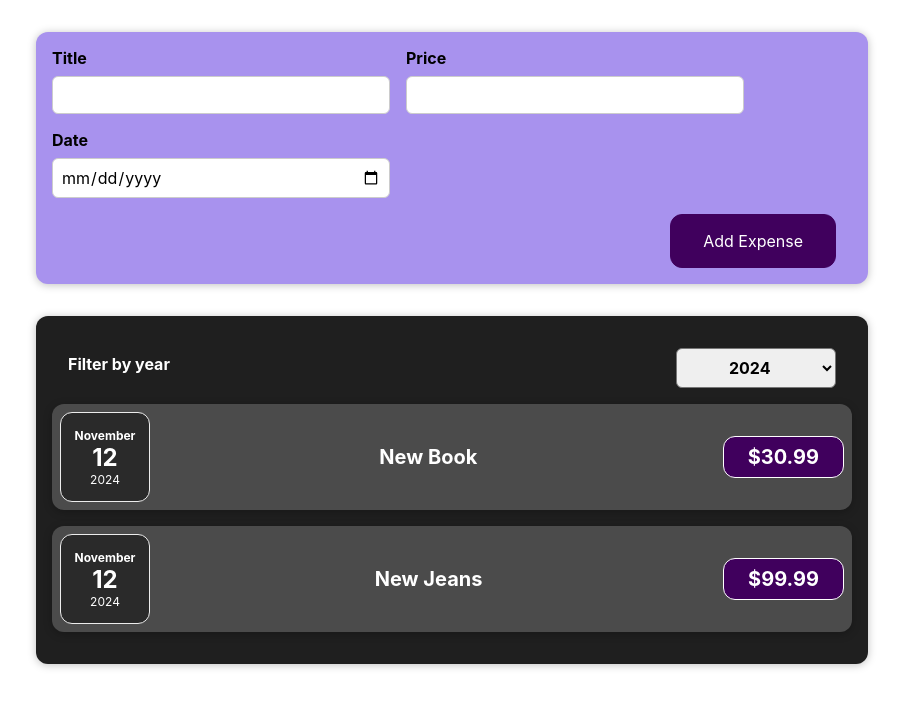
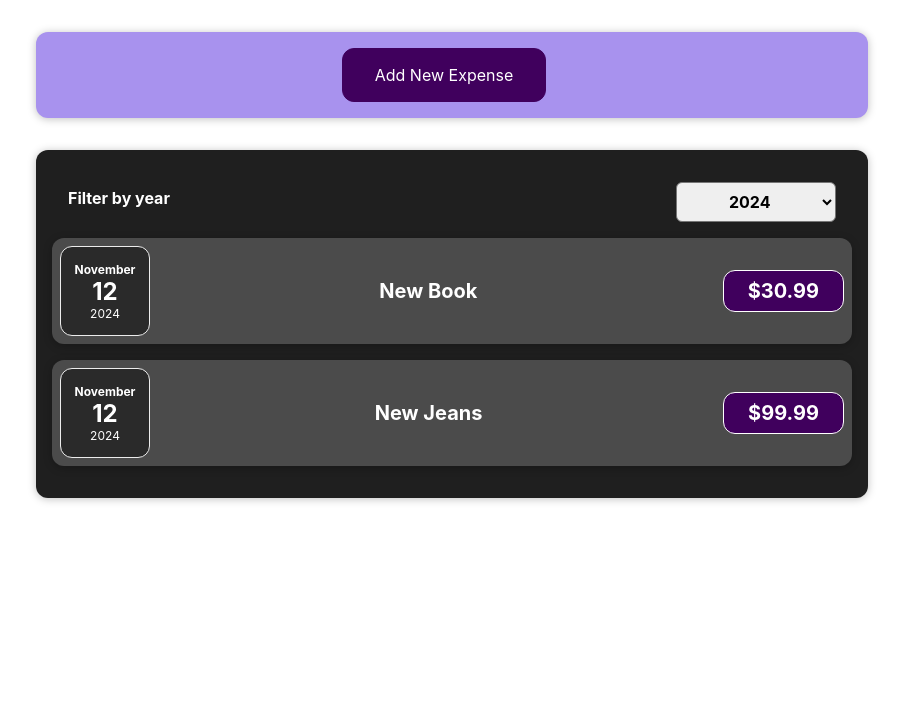
Before and after one commit to ChrisVoco/React21, a React (Vite) app: page / in a window 1280 px wide. Shown: the top 708 px of the page, without its empty margins (188-1091 px from the left). Built offline with nearby package versions, Linux system fonts and the light colour scheme.

Commit message:
ylesanne 6

```diff
--- a/src/components/NewExpense/ExpenseForm.jsx
+++ b/src/components/NewExpense/ExpenseForm.jsx
@@ -57,6 +57,9 @@
                 </div>
             </div>
             <div className="new-expense__actions">
+                <button type="button" className="alternative" onClick={props.onCancel}>
+                    Cancel
+                </button>
                 <button type="submit">Add Expense</button>
             </div>
         </form>
--- a/src/components/NewExpense/NewExpense.jsx
+++ b/src/components/NewExpense/NewExpense.jsx
@@ -1,7 +1,18 @@
+import { useState } from "react";
 import ExpenseForm from "./ExpenseForm";
 import "./NewExpense.css";
 
 const NewExpense = (props) => {
+    const [isEditing, setIsEditing] = useState(false);
+
+    const startEditingHandler = () => {
+        setIsEditing(true);
+    };
+
+    const stopEditingHandler = () => {
+        setIsEditing(false);
+    };
+
     const saveExpenseDataHandler = (enteredExpenseData) => {
         const expenseData = {
             ...enteredExpenseData,
@@ -9,14 +20,24 @@
         };
 
         props.onAddExpense(expenseData);
+        stopEditingHandler();
     };
 
     return (
         <div className="new-expense">
-            <ExpenseForm onSaveExpenseData={saveExpenseDataHandler} />
+            {!isEditing && (
+                <button type="button" onClick={startEditingHandler}>
+                    Add New Expense
+                </button>
+            )}
+            {isEditing && (
+                <ExpenseForm
+                    onSaveExpenseData={saveExpenseDataHandler}
+                    onCancel={stopEditingHandler}
+                />
+            )}
         </div>
+    );
+};
 
-    )
-}
-
-export default NewExpense
+export default NewExpense;
```
Also changed, not shown: 1 other file (tests, documents, lock files or other folders).
